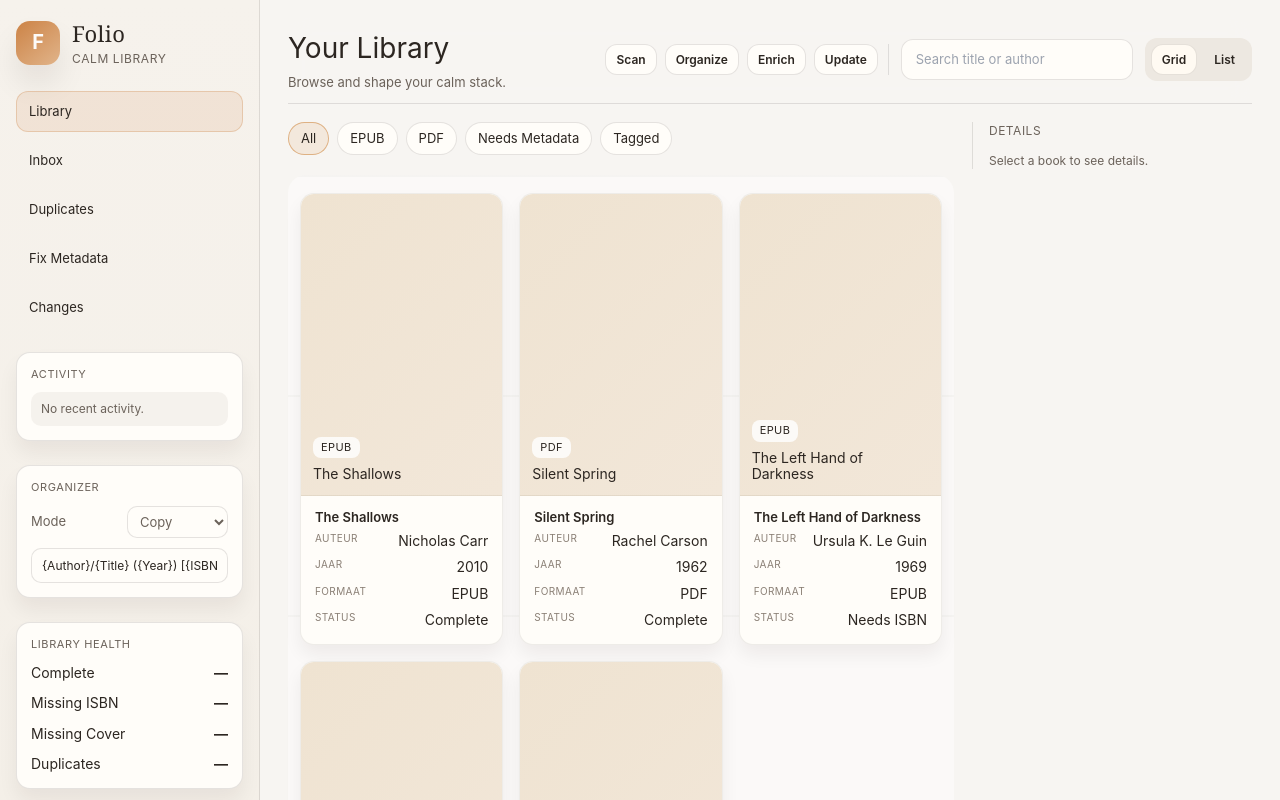
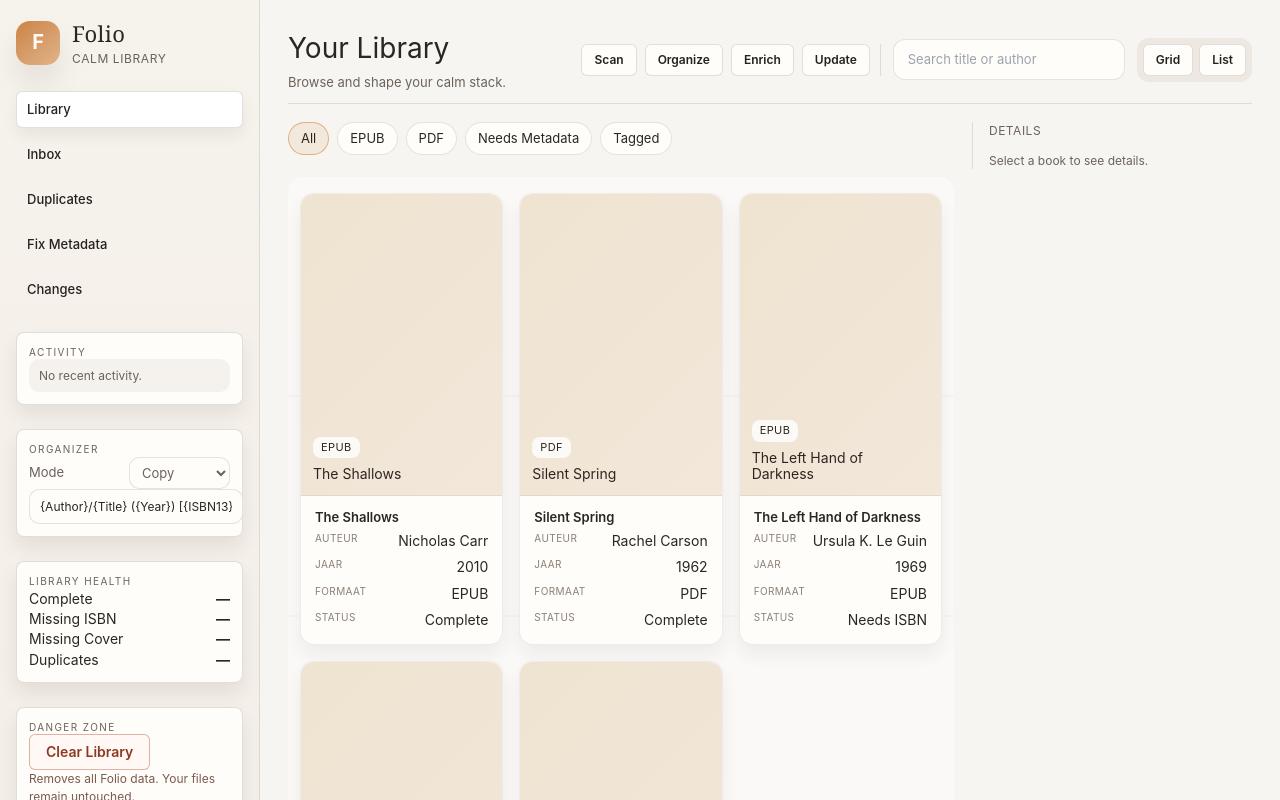
Before and after one commit to bkeetman/folio, a React (Vite) app in the folder apps/desktop/: page / in a window 1280 px wide. Shown: the top 800 px of the page. Built offline with nearby package versions, Linux system fonts and the light colour scheme.

Commit message:
Add UI primitives and utilities
Ultraworked with [Sisyphus](https://github.com/code-yeongyu/oh-my-opencode)

Co-authored-by: Sisyphus <clio-agent@sisyphuslabs.ai>

```diff
--- /dev/null
+++ b/apps/desktop/src/components/ui/Badge.tsx
@@ -0,0 +1,29 @@
+import type { HTMLAttributes } from "react";
+import { cva } from "class-variance-authority";
+import { cn } from "../../lib/utils";
+
+type BadgeVariant = "default" | "muted" | "accent";
+
+type BadgeProps = HTMLAttributes<HTMLSpanElement> & {
+  variant?: BadgeVariant;
+};
+
+const badgeVariants = cva(
+  "inline-flex items-center rounded-full px-2.5 py-1 text-[11px] font-semibold uppercase tracking-[0.08em]",
+  {
+    variants: {
+      variant: {
+        default: "bg-[var(--app-panel)] text-[var(--app-ink)] border border-[var(--app-border)]",
+        muted: "bg-[rgba(227,221,214,0.6)] text-[var(--app-ink-muted)]",
+        accent: "bg-[rgba(201,122,58,0.12)] text-[var(--app-accent-strong)]",
+      },
+    },
+    defaultVariants: {
+      variant: "default",
+    },
+  }
+);
+
+export function Badge({ className, variant, ...props }: BadgeProps) {
+  return <span className={cn(badgeVariants({ variant }), className)} {...props} />;
+}
--- a/apps/desktop/src/components/ui/Button.tsx
+++ b/apps/desktop/src/components/ui/Button.tsx
@@ -1,27 +1,45 @@
 import type { ButtonHTMLAttributes } from "react";
+import { cva } from "class-variance-authority";
+import { cn } from "../../lib/utils";
 
-type ButtonVariant = "primary" | "ghost" | "toolbar" | "danger";
-type ButtonSize = "sm" | "md" | "lg";
+type ButtonVariant = "primary" | "ghost" | "toolbar" | "danger" | "outline";
+type ButtonSize = "sm" | "md" | "lg" | "icon";
 
 type ButtonProps = ButtonHTMLAttributes<HTMLButtonElement> & {
   variant?: ButtonVariant;
   size?: ButtonSize;
 };
 
-export function Button({
-  variant = "ghost",
-  size = "md",
-  className,
-  ...props
-}: ButtonProps) {
-  const classes = [
-    "ui-button",
-    `ui-button--${variant}`,
-    `ui-button--${size}`,
-    className,
-  ]
-    .filter(Boolean)
-    .join(" ");
+const buttonVariants = cva(
+  "inline-flex items-center justify-center gap-2 rounded-md border border-transparent text-sm font-semibold transition focus:outline-none focus-visible:ring-2 focus-visible:ring-[var(--app-accent)] focus-visible:ring-offset-2 focus-visible:ring-offset-[var(--app-bg)] disabled:opacity-50 disabled:pointer-events-none",
+  {
+    variants: {
+      variant: {
+        primary:
+          "bg-[var(--app-accent)] text-white shadow-[0_12px_20px_rgba(201,122,58,0.28)] hover:bg-[var(--app-accent-strong)]",
+        ghost:
+          "bg-[var(--app-panel)] text-[var(--app-ink)] border-[var(--app-border)] hover:bg-white/80",
+        toolbar:
+          "bg-[var(--app-panel)] text-[var(--app-ink)] border-[var(--app-border)] hover:bg-white/80",
+        outline:
+          "bg-transparent text-[var(--app-ink)] border-[var(--app-border)] hover:bg-white/50",
+        danger:
+          "bg-[rgba(255,248,244,0.9)] text-[#8b3a22] border-[rgba(178,74,44,0.4)] hover:bg-[rgba(255,240,232,1)]",
+      },
+      size: {
+        sm: "h-8 px-3 text-xs",
+        md: "h-9 px-4 text-sm",
+        lg: "h-10 px-4 text-sm",
+        icon: "h-8 w-8",
+      },
+    },
+    defaultVariants: {
+      variant: "ghost",
+      size: "md",
+    },
+  }
+);
 
-  return <button className={classes} {...props} />;
+export function Button({ variant, size, className, ...props }: ButtonProps) {
+  return <button className={cn(buttonVariants({ variant, size }), className)} {...props} />;
 }
--- /dev/null
+++ b/apps/desktop/src/components/ui/Input.tsx
@@ -0,0 +1,21 @@
+import type { InputHTMLAttributes } from "react";
+import { forwardRef } from "react";
+import { cn } from "../../lib/utils";
+
+type InputProps = InputHTMLAttributes<HTMLInputElement>;
+
+export const Input = forwardRef<HTMLInputElement, InputProps>(
+  ({ className, type = "text", ...props }, ref) => (
+    <input
+      ref={ref}
+      type={type}
+      className={cn(
+        "h-9 w-full rounded-md border border-[var(--app-border)] bg-white/80 px-3 text-sm text-[var(--app-ink)] placeholder:text-[var(--app-ink-muted)] focus:outline-none focus:ring-2 focus:ring-[var(--app-accent)]",
+        className
+      )}
+      {...props}
+    />
+  )
+);
+
+Input.displayName = "Input";
--- a/apps/desktop/src/components/ui/Panel.tsx
+++ b/apps/desktop/src/components/ui/Panel.tsx
@@ -1,4 +1,5 @@
 import type { ReactNode } from "react";
+import { cn } from "../../lib/utils";
 
 type PanelProps = {
   title?: string;
@@ -7,10 +8,18 @@ type PanelProps = {
 };
 
 export function Panel({ title, children, className }: PanelProps) {
-  const classes = ["ui-panel", className].filter(Boolean).join(" ");
   return (
-    <section className={classes}>
-      {title ? <div className="ui-panel__title">{title}</div> : null}
+    <section
+      className={cn(
+        "rounded-lg border border-[var(--app-border)] bg-[var(--app-panel)] px-3 py-3 shadow-panel",
+        className
+      )}
+    >
+      {title ? (
+        <div className="text-[10px] uppercase tracking-[0.14em] text-[var(--app-ink-muted)]">
+          {title}
+        </div>
+      ) : null}
       {children}
     </section>
   );
--- /dev/null
+++ b/apps/desktop/src/components/ui/Separator.tsx
@@ -0,0 +1,20 @@
+import type { HTMLAttributes } from "react";
+import { cn } from "../../lib/utils";
+
+type SeparatorProps = HTMLAttributes<HTMLDivElement> & {
+  orientation?: "horizontal" | "vertical";
+};
+
+export function Separator({ className, orientation = "horizontal", ...props }: SeparatorProps) {
+  return (
+    <div
+      role="separator"
+      className={cn(
+        "bg-[var(--app-border)]",
+        orientation === "horizontal" ? "h-px w-full" : "h-full w-px",
+        className
+      )}
+      {...props}
+    />
+  );
+}
--- a/apps/desktop/src/components/ui/SidebarItem.tsx
+++ b/apps/desktop/src/components/ui/SidebarItem.tsx
@@ -1,12 +1,20 @@
 import type { ButtonHTMLAttributes } from "react";
+import { cn } from "../../lib/utils";
 
 type SidebarItemProps = ButtonHTMLAttributes<HTMLButtonElement> & {
   active?: boolean;
 };
 
 export function SidebarItem({ active, className, ...props }: SidebarItemProps) {
-  const classes = ["sidebar-item", active ? "active" : null, className]
-    .filter(Boolean)
-    .join(" ");
-  return <button className={classes} {...props} />;
+  return (
+    <button
+      className={cn(
+        "flex w-full items-center gap-2 rounded-md border border-transparent px-2.5 py-2 text-left text-[13px] font-medium text-[var(--app-ink)] transition",
+        "hover:bg-white/80 hover:border-[var(--app-border)]",
+        active && "bg-white border-[var(--app-border)] shadow-soft",
+        className
+      )}
+      {...props}
+    />
+  );
 }
--- a/apps/desktop/src/components/ui/index.ts
+++ b/apps/desktop/src/components/ui/index.ts
@@ -1,3 +1,6 @@
 export * from "./Button";
+export * from "./Input";
+export * from "./Badge";
+export * from "./Separator";
 export * from "./Panel";
 export * from "./SidebarItem";
--- /dev/null
+++ b/apps/desktop/src/lib/utils.ts
@@ -0,0 +1,6 @@
+import { clsx } from "clsx";
+import { twMerge } from "tailwind-merge";
+
+export function cn(...inputs: Array<string | undefined | null | false>) {
+  return twMerge(clsx(inputs));
+}
```
